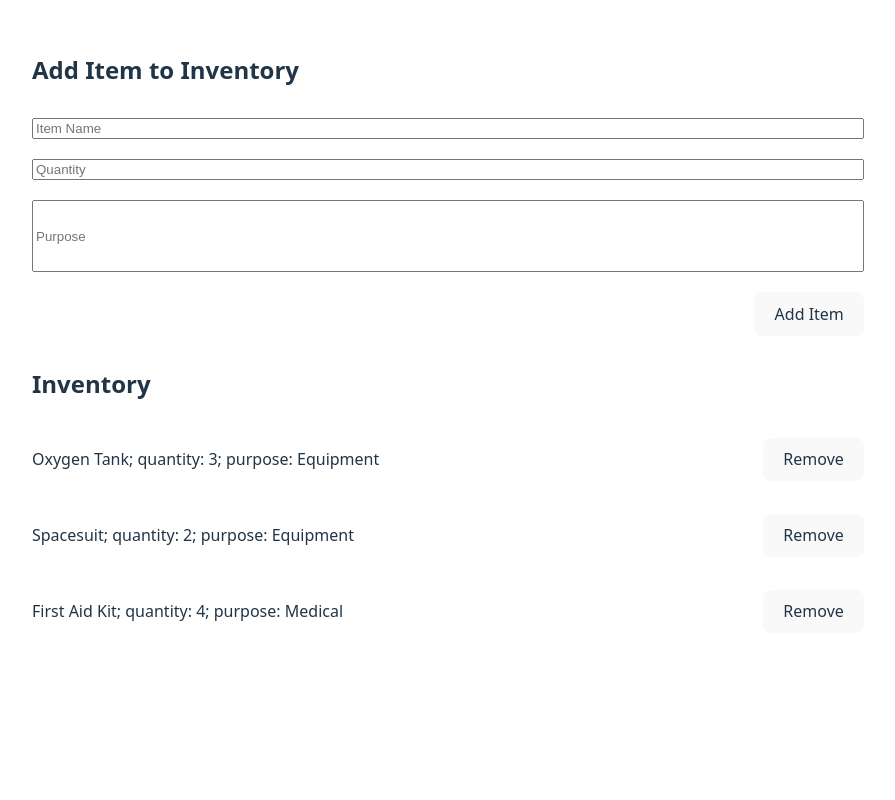
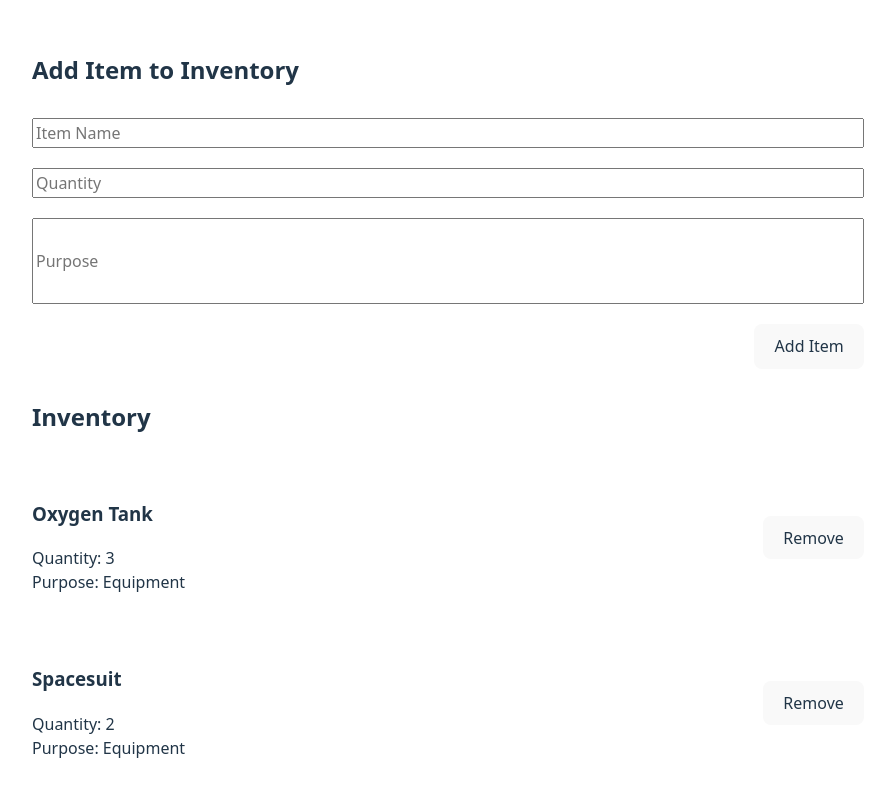
Before and after one commit to emeryplyler/spring-board, a React (Vite) app in the folder unit15/15.9/spacecraft-builder/: page / in a window 1280 px wide. Shown: the top 800 px of the page, without its empty margins (192-1087 px from the left). Built offline with nearby package versions, Linux system fonts and the light colour scheme.

Commit message:
fix item card format and style

```diff
--- a/unit15/15.9/spacecraft-builder/src/components/ItemCard.jsx
+++ b/unit15/15.9/spacecraft-builder/src/components/ItemCard.jsx
@@ -6,7 +6,9 @@ function ItemCard({ item, children })
     return (
         <div className="item-card">
             <p>
-                {item.name}; quantity: {item.quantity}; purpose: {item.purpose}
+                <h3>{item.name}</h3>
+                Quantity: {item.quantity} <br />
+                Purpose: {item.purpose}
             </p>
             {children}
         </div>
--- a/unit15/15.9/spacecraft-builder/src/components/ItemForm.css
+++ b/unit15/15.9/spacecraft-builder/src/components/ItemForm.css
@@ -6,6 +6,7 @@
 
 .item-form * {
     margin: 10px 0;
+    font: inherit;
 }
 
 .item-form button {
```
Also changed, not shown: unit15/15.9/spacecraft-builder/src/components/ItemCard.css (line endings or trailing spaces).
